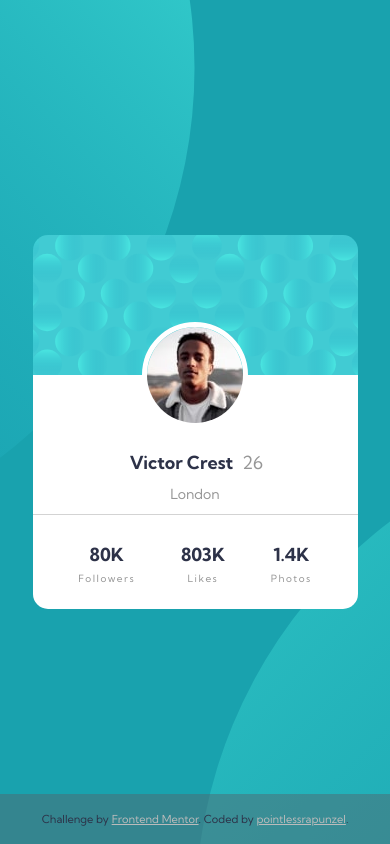
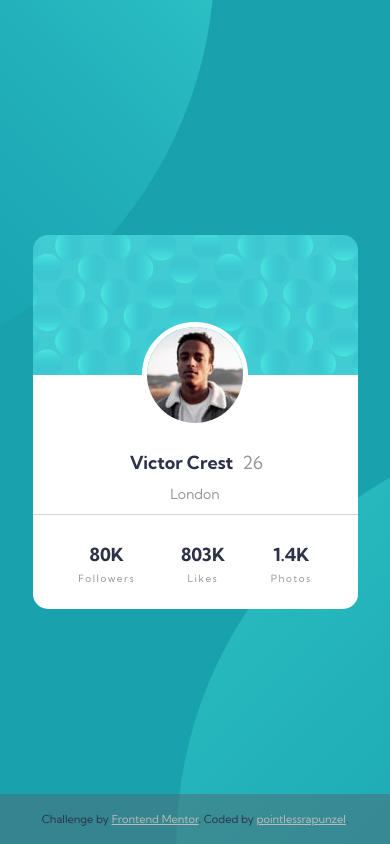
Before and after one commit to pointlessrapunzel/frontend-mentor-challenges, a plain HTML site: page profile-card-component-main/index.html in a window 390 px wide. Drawn offline with Linux system fonts and the light colour scheme.

Commit message:
Add a media query to background images

```diff
--- a/profile-card-component-main/styles/scss/styles.scss
+++ b/profile-card-component-main/styles/scss/styles.scss
@@ -20,7 +20,6 @@ html {
 body {
   height: 100vh;
   background: no-repeat url('../../images/bg-pattern-top.svg'), no-repeat url('../../images/bg-pattern-bottom.svg');
-  // these bg images are fuuuuu
   background-position: top calc(-50vh) left calc(100% - 50vw), 50vw 50vh;
 
   background-color: var(--dark-cyan);
@@ -29,6 +28,11 @@ body {
   display: flex;
   justify-content: center;
   align-items: center;
+
+  @media screen and (max-width: 499px) {
+    background-position: top calc(-55vh) left calc(100% - 45vw), 45vw 50vh;
+    background-size: cover;
+  }
 }
 
 .text-secondary {
```
Also changed, not shown: profile-card-component-main/styles/styles.min.css.
